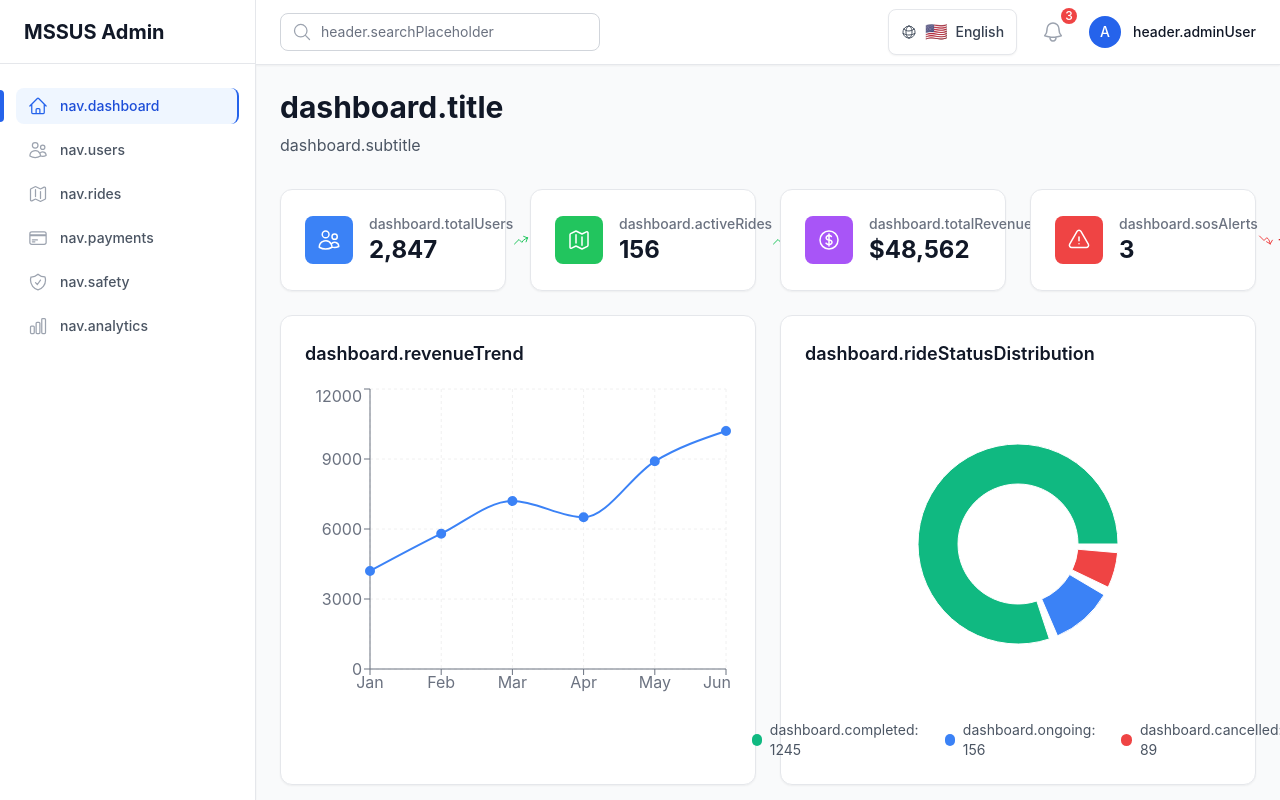
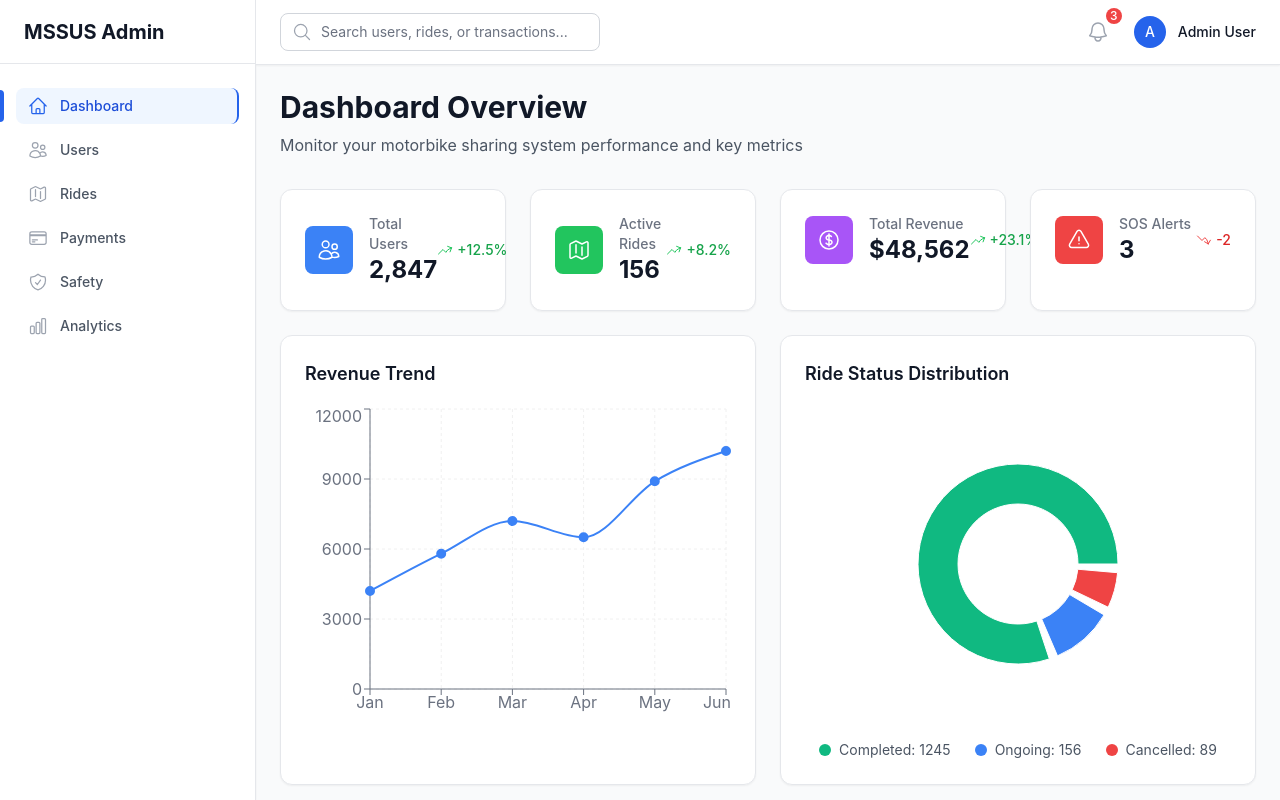
Before and after one commit to FPTU-Capstone-Project/MotorbikeSharingSystem_FE, a React (Create React App) app: page / in a window 1280 px wide. Built offline with nearby package versions, Linux system fonts and the light colour scheme.

Commit message:
rm i18n (#3)

```diff
--- a/package.json
+++ b/package.json
@@ -11,12 +11,8 @@
     "@types/node": "^16.18.126",
     "@types/react": "^19.1.12",
     "@types/react-dom": "^19.1.9",
-    "i18next": "^23.7.16",
-    "i18next-browser-languagedetector": "^7.2.0",
-    "i18next-http-backend": "^2.4.2",
     "react": "^19.1.1",
     "react-dom": "^19.1.1",
-    "react-i18next": "^14.1.3",
     "react-scripts": "5.0.1",
     "typescript": "^4.9.5",
     "web-vitals": "^2.1.4"
--- a/src/components/LanguageSwitcher.tsx
+++ /dev/null
@@ -1,75 +0,0 @@
-import React, { memo } from 'react';
-import { useTranslation } from 'react-i18next';
-import { motion } from 'framer-motion';
-import { GlobeAltIcon } from '@heroicons/react/24/outline';
-
-const LanguageSwitcher = memo(() => {
-  const { i18n } = useTranslation();
-
-  const languages = [
-    { code: 'en', name: 'English', flag: '🇺🇸' },
-    { code: 'vi', name: 'Tiếng Việt', flag: '🇻🇳' }
-  ];
-
-  const currentLanguage = languages.find(lang => lang.code === i18n.language) || languages[0];
-
-  const handleLanguageChange = async (langCode: string) => {
-    if (i18n.language !== langCode) {
-      await i18n.changeLanguage(langCode);
-    }
-  };
-
-  return (
-    <div className="relative group">
-      <motion.button
-        whileHover={{ scale: 1.05 }}
-        whileTap={{ scale: 0.95 }}
-        className="flex items-center space-x-2 px-3 py-2 rounded-lg bg-white border border-gray-200 hover:bg-gray-50 transition-all duration-150 shadow-sm"
-      >
-        <GlobeAltIcon className="h-4 w-4 text-gray-600" />
-        <span className="text-lg">{currentLanguage.flag}</span>
-        <span className="text-sm font-medium text-gray-700 hidden sm:block">
-          {currentLanguage.name}
-        </span>
-      </motion.button>
-
-      {/* Dropdown */}
-      <motion.div
-        initial={{ opacity: 0, scale: 0.95, y: -10 }}
-        animate={{ opacity: 0, scale: 0.95, y: -10 }}
-        whileHover={{ opacity: 1, scale: 1, y: 0 }}
-        transition={{ duration: 0.15 }}
-        className="absolute right-0 mt-2 w-48 bg-white border border-gray-200 rounded-lg shadow-lg opacity-0 invisible group-hover:opacity-100 group-hover:visible z-50"
-      >
-        <div className="py-2">
-          {languages.map((language) => (
-            <motion.button
-              key={language.code}
-              onClick={() => handleLanguageChange(language.code)}
-              whileHover={{ backgroundColor: '#f9fafb' }}
-              whileTap={{ scale: 0.98 }}
-              className={`w-full flex items-center space-x-3 px-4 py-2 text-left hover:bg-gray-50 transition-colors duration-100 ${
-                i18n.language === language.code ? 'bg-blue-50 text-blue-700' : 'text-gray-700'
-              }`}
-            >
-              <span className="text-lg">{language.flag}</span>
-              <span className="text-sm font-medium">{language.name}</span>
-              {i18n.language === language.code && (
-                <motion.div
-                  layoutId="activeLang"
-                  className="ml-auto w-2 h-2 bg-blue-500 rounded-full"
-                  initial={false}
-                  transition={{ type: 'spring', stiffness: 500, damping: 30 }}
-                />
-              )}
-            </motion.button>
-          ))}
-        </div>
-      </motion.div>
-    </div>
-  );
-});
-
-LanguageSwitcher.displayName = 'LanguageSwitcher';
-
-export default LanguageSwitcher;
--- a/src/components/Layout.tsx
+++ b/src/components/Layout.tsx
@@ -1,4 +1,4 @@
-import React, { useState, useCallback, useMemo, memo } from 'react';
+import React, { useState, useCallback, memo } from 'react';
 import { Link, useLocation } from 'react-router-dom';
 import {
   HomeIcon,
@@ -13,32 +13,24 @@ import {
   MagnifyingGlassIcon,
 } from '@heroicons/react/24/outline';
 import { motion, AnimatePresence } from 'framer-motion';
-import { useTranslation } from 'react-i18next';
 import { cn } from '../utils/cn';
-import LanguageSwitcher from './LanguageSwitcher';
 
 interface LayoutProps {
   children: React.ReactNode;
 }
 
-const useNavigation = () => {
-  const { t } = useTranslation();
-
-  return useMemo(() => [
-    { name: t('nav.dashboard'), href: '/', icon: HomeIcon },
-    { name: t('nav.users'), href: '/users', icon: UsersIcon },
-    { name: t('nav.rides'), href: '/rides', icon: MapIcon },
-    { name: t('nav.payments'), href: '/payments', icon: CreditCardIcon },
-    { name: t('nav.safety'), href: '/safety', icon: ShieldCheckIcon },
-    { name: t('nav.analytics'), href: '/analytics', icon: ChartBarIcon },
-  ], [t]);
-};
+const navigation = [
+  { name: 'Dashboard', href: '/', icon: HomeIcon },
+  { name: 'Users', href: '/users', icon: UsersIcon },
+  { name: 'Rides', href: '/rides', icon: MapIcon },
+  { name: 'Payments', href: '/payments', icon: CreditCardIcon },
+  { name: 'Safety', href: '/safety', icon: ShieldCheckIcon },
+  { name: 'Analytics', href: '/analytics', icon: ChartBarIcon },
+];
 
 const Layout = memo(({ children }: LayoutProps) => {
   const [sidebarOpen, setSidebarOpen] = useState(false);
   const location = useLocation();
-  const { t } = useTranslation();
-  const navigation = useNavigation();
 
   const closeSidebar = useCallback(() => {
     setSidebarOpen(false);
@@ -84,7 +76,7 @@ const Layout = memo(({ children }: LayoutProps) => {
                 <XMarkIcon className="h-5 w-5" />
               </button>
             </div>
-            <SidebarContent location={location} navigation={navigation} />
+            <SidebarContent location={location} />
           </motion.div>
         )}
       </AnimatePresence>
@@ -96,7 +88,7 @@ const Layout = memo(({ children }: LayoutProps) => {
             <div className="flex items-center h-16 px-6 border-b border-gray-200">
               <h1 className="text-xl font-bold text-gray-900">MSSUS Admin</h1>
             </div>
-            <SidebarContent location={location} navigation={navigation} />
+            <SidebarContent location={location} />
           </div>
         </div>
       </div>
@@ -120,14 +112,13 @@ const Layout = memo(({ children }: LayoutProps) => {
                   </div>
                   <input
                     className="input-field pl-10 pr-4 py-2 w-80 text-sm"
-                    placeholder={t('header.searchPlaceholder')}
+                    placeholder="Search users, rides, or transactions..."
                     type="search"
                   />
                 </div>
               </div>
             </div>
             <div className="flex items-center space-x-4">
-              <LanguageSwitcher />
               <button className="relative p-2 text-gray-400 hover:text-gray-600 hover:bg-gray-100 rounded-lg transition-colors">
                 <BellIcon className="h-6 w-6" />
                 <span className="absolute -top-1 -right-1 h-4 w-4 bg-red-500 rounded-full flex items-center justify-center text-xs text-white font-medium">
@@ -138,7 +129,7 @@ const Layout = memo(({ children }: LayoutProps) => {
                 <div className="h-8 w-8 bg-primary-600 rounded-full flex items-center justify-center">
                   <span className="text-sm font-medium text-white">A</span>
                 </div>
-                <span className="text-sm font-medium text-gray-900">{t('header.adminUser')}</span>
+                <span className="text-sm font-medium text-gray-900">Admin User</span>
               </div>
             </div>
           </div>
@@ -157,7 +148,7 @@ const Layout = memo(({ children }: LayoutProps) => {
 
 Layout.displayName = 'Layout';
 
-const SidebarContent = memo(({ location, navigation }: { location: any; navigation: any[] }) => {
+const SidebarContent = memo(({ location }: { location: any }) => {
   return (
     <nav className="flex-1 px-4 py-6 space-y-2">
       {navigation.map((item) => {
--- a/src/i18n.ts
+++ /dev/null
@@ -1,140 +0,0 @@
-import i18n from 'i18next';
-import Backend from 'i18next-http-backend';
-import LanguageDetector from 'i18next-browser-languagedetector';
-import { initReactI18next } from 'react-i18next';
-
-const resources = {
-  en: {
-    common: {
-      loading: 'Loading...',
-      error: 'Error',
-      success: 'Success',
-      cancel: 'Cancel',
-      confirm: 'Confirm',
-      save: 'Save',
-      delete: 'Delete',
-      edit: 'Edit',
-      search: 'Search',
-      refresh: 'Refresh'
-    },
-    nav: {
-      dashboard: 'Dashboard',
-      users: 'Users',
-      rides: 'Rides',
-      payments: 'Payments',
-      safety: 'Safety',
-      analytics: 'Analytics'
-    },
-    dashboard: {
-      title: 'Dashboard Overview',
-      subtitle: 'Monitor your motorbike sharing system performance and key metrics',
-      totalUsers: 'Total Users',
-      activeRides: 'Active Rides',
-      totalRevenue: 'Total Revenue',
-      sosAlerts: 'SOS Alerts',
-      revenueTrend: 'Revenue Trend',
-      rideStatusDistribution: 'Ride Status Distribution',
-      monthlyRides: 'Monthly Rides',
-      recentActivity: 'Recent Activity',
-      completed: 'Completed',
-      ongoing: 'Ongoing',
-      cancelled: 'Cancelled'
-    },
-    users: {
-      title: 'User Management',
-      subtitle: 'Manage registered users and drivers',
-      searchPlaceholder: 'Search users, rides, or transactions...',
-      addUser: 'Add New User',
-      totalUsers: 'Total Users',
-      activeUsers: 'Active Users',
-      verifiedDrivers: 'Verified Drivers',
-      suspendedUsers: 'Suspended Users'
-    },
-    header: {
-      searchPlaceholder: 'Search users, rides, or transactions...',
-      notifications: 'Notifications',
-      profile: 'Profile',
-      adminUser: 'Admin User'
-    }
-  },
-  vi: {
-    common: {
-      loading: 'Đang tải...',
-      error: 'Lỗi',
-      success: 'Thành công',
-      cancel: 'Hủy',
-      confirm: 'Xác nhận',
-      save: 'Lưu',
-      delete: 'Xóa',
-      edit: 'Chỉnh sửa',
-      search: 'Tìm kiếm',
-      refresh: 'Làm mới'
-    },
-    nav: {
-      dashboard: 'Bảng Điều Khiển',
-      users: 'Người Dùng',
-      rides: 'Chuyến Đi',
-      payments: 'Thanh Toán',
-      safety: 'An Toàn',
-      analytics: 'Phân Tích'
-    },
-    dashboard: {
-      title: 'Tổng Quan Bảng Điều Khiển',
-      subtitle: 'Theo dõi hiệu suất hệ thống chia sẻ xe máy và các chỉ số quan trọng',
-      totalUsers: 'Tổng Người Dùng',
-      activeRides: 'Chuyến Đi Đang Hoạt Động',
-      totalRevenue: 'Tổng Doanh Thu',
-      sosAlerts: 'Cảnh Báo SOS',
-      revenueTrend: 'Xu Hướng Doanh Thu',
-      rideStatusDistribution: 'Phân Bố Trạng Thái Chuyến Đi',
-      monthlyRides: 'Chuyến Đi Hàng Tháng',
-      recentActivity: 'Hoạt Động Gần Đây',
-      completed: 'Đã Hoàn Thành',
-      ongoing: 'Đang Diễn Ra',
-      cancelled: 'Đã Hủy'
-    },
-    users: {
-      title: 'Quản Lý Người Dùng',
-      subtitle: 'Quản lý người dùng đã đăng ký và tài xế',
-      searchPlaceholder: 'Tìm kiếm người dùng, chuyến đi hoặc giao dịch...',
-      addUser: 'Thêm Người Dùng Mới',
-      totalUsers: 'Tổng Người Dùng',
-      activeUsers: 'Người Dùng Hoạt Động',
-      verifiedDrivers: 'Tài Xế Đã Xác Minh',
-      suspendedUsers: 'Người Dùng Bị Đình Chỉ'
-    },
-    header: {
-      searchPlaceholder: 'Tìm kiếm người dùng, chuyến đi hoặc giao dịch...',
-      notifications: 'Thông Báo',
-      profile: 'Hồ Sơ',
-      adminUser: 'Người Quản Trị'
-    }
-  }
-};
-
-i18n
-  .use(Backend)
-  .use(LanguageDetector)
-  .use(initReactI18next)
-  .init({
-    resources,
-    fallbackLng: 'en',
-    debug: false,
-
-    interpolation: {
-      escapeValue: false
-    },
-
-    detection: {
-      order: ['localStorage', 'navigator'],
-      caches: ['localStorage']
-    },
-
-    react: {
-      useSuspense: false,
-      transSupportBasicHtmlNodes: true,
-      transKeepBasicHtmlNodesFor: ['br', 'strong', 'i', 'em']
-    }
-  });
-
-export default i18n;
--- a/src/index.tsx
+++ b/src/index.tsx
@@ -3,7 +3,6 @@ import ReactDOM from 'react-dom/client';
 import './index.css';
 import App from './App';
 import reportWebVitals from './reportWebVitals';
-import './i18n';
 
 const root = ReactDOM.createRoot(
   document.getElementById('root') as HTMLElement
--- a/src/pages/Dashboard.tsx
+++ b/src/pages/Dashboard.tsx
@@ -1,6 +1,5 @@
-import React, { memo, useMemo } from 'react';
+import React, { memo } from 'react';
 import { motion } from 'framer-motion';
-import { useTranslation } from 'react-i18next';
 import {
   UsersIcon,
   MapIcon,
@@ -69,12 +68,9 @@ const recentActivity = [
   },
 ];
 
-const Dashboard = memo(() => {
-  const { t } = useTranslation();
-
-  const stats = useMemo(() => [
+const stats = [
   {
-      name: t('dashboard.totalUsers'),
+    name: 'Total Users',
     value: '2,847',
     change: '+12.5%',
     changeType: 'increase' as const,
@@ -82,7 +78,7 @@ const Dashboard = memo(() => {
     color: 'bg-blue-500',
   },
   {
-      name: t('dashboard.activeRides'),
+    name: 'Active Rides',
     value: '156',
     change: '+8.2%',
     changeType: 'increase' as const,
@@ -90,7 +86,7 @@ const Dashboard = memo(() => {
     color: 'bg-green-500',
   },
   {
-      name: t('dashboard.totalRevenue'),
+    name: 'Total Revenue',
     value: '$48,562',
     change: '+23.1%',
     changeType: 'increase' as const,
@@ -98,28 +94,30 @@ const Dashboard = memo(() => {
     color: 'bg-purple-500',
   },
   {
-      name: t('dashboard.sosAlerts'),
+    name: 'SOS Alerts',
     value: '3',
     change: '-2',
     changeType: 'decrease' as const,
     icon: ExclamationTriangleIcon,
     color: 'bg-red-500',
   },
-  ], [t]);
+];
 
-  const rideStatusData = useMemo(() => [
-    { name: t('dashboard.completed'), value: 1245, color: '#10B981' },
-    { name: t('dashboard.ongoing'), value: 156, color: '#3B82F6' },
-    { name: t('dashboard.cancelled'), value: 89, color: '#EF4444' },
-  ], [t]);
+const rideStatusData = [
+  { name: 'Completed', value: 1245, color: '#10B981' },
+  { name: 'Ongoing', value: 156, color: '#3B82F6' },
+  { name: 'Cancelled', value: 89, color: '#EF4444' },
+];
+
+const Dashboard = memo(() => {
 
   return (
     <div className="space-y-6">
       {/* Header */}
       <div className="mb-8">
-        <h1 className="text-3xl font-bold text-gray-900">{t('dashboard.title')}</h1>
+        <h1 className="text-3xl font-bold text-gray-900">Dashboard Overview</h1>
         <p className="mt-2 text-gray-600">
-          {t('dashboard.subtitle')}
+          Monitor your motorbike sharing system performance and key metrics
         </p>
       </div>
 
@@ -169,7 +167,7 @@ const Dashboard = memo(() => {
           transition={{ delay: 0.3 }}
           className="card"
         >
-          <h3 className="text-lg font-semibold text-gray-900 mb-4">{t('dashboard.revenueTrend')}</h3>
+          <h3 className="text-lg font-semibold text-gray-900 mb-4">Revenue Trend</h3>
           <div className="h-80">
             <ResponsiveContainer width="100%" height="100%">
               <LineChart data={revenueData}>
@@ -203,7 +201,7 @@ const Dashboard = memo(() => {
           transition={{ delay: 0.4 }}
           className="card"
         >
-          <h3 className="text-lg font-semibold text-gray-900 mb-4">{t('dashboard.rideStatusDistribution')}</h3>
+          <h3 className="text-lg font-semibold text-gray-900 mb-4">Ride Status Distribution</h3>
           <div className="h-80">
             <ResponsiveContainer width="100%" height="100%">
               <PieChart>
@@ -247,7 +245,7 @@ const Dashboard = memo(() => {
         transition={{ delay: 0.5 }}
         className="card"
       >
-        <h3 className="text-lg font-semibold text-gray-900 mb-4">{t('dashboard.monthlyRides')}</h3>
+        <h3 className="text-lg font-semibold text-gray-900 mb-4">Monthly Rides</h3>
         <div className="h-80">
           <ResponsiveContainer width="100%" height="100%">
             <BarChart data={revenueData}>
@@ -274,7 +272,7 @@ const Dashboard = memo(() => {
         transition={{ delay: 0.6 }}
         className="card"
       >
-        <h3 className="text-lg font-semibold text-gray-900 mb-4">{t('dashboard.recentActivity')}</h3>
+        <h3 className="text-lg font-semibold text-gray-900 mb-4">Recent Activity</h3>
         <div className="space-y-4">
           {recentActivity.map((activity) => (
             <div key={activity.id} className="flex items-center p-4 bg-gray-50 rounded-lg">
```
Also changed, not shown: 1 other file (tests, documents, lock files or other folders). Lines whose indentation alone changed are shown as unchanged.
